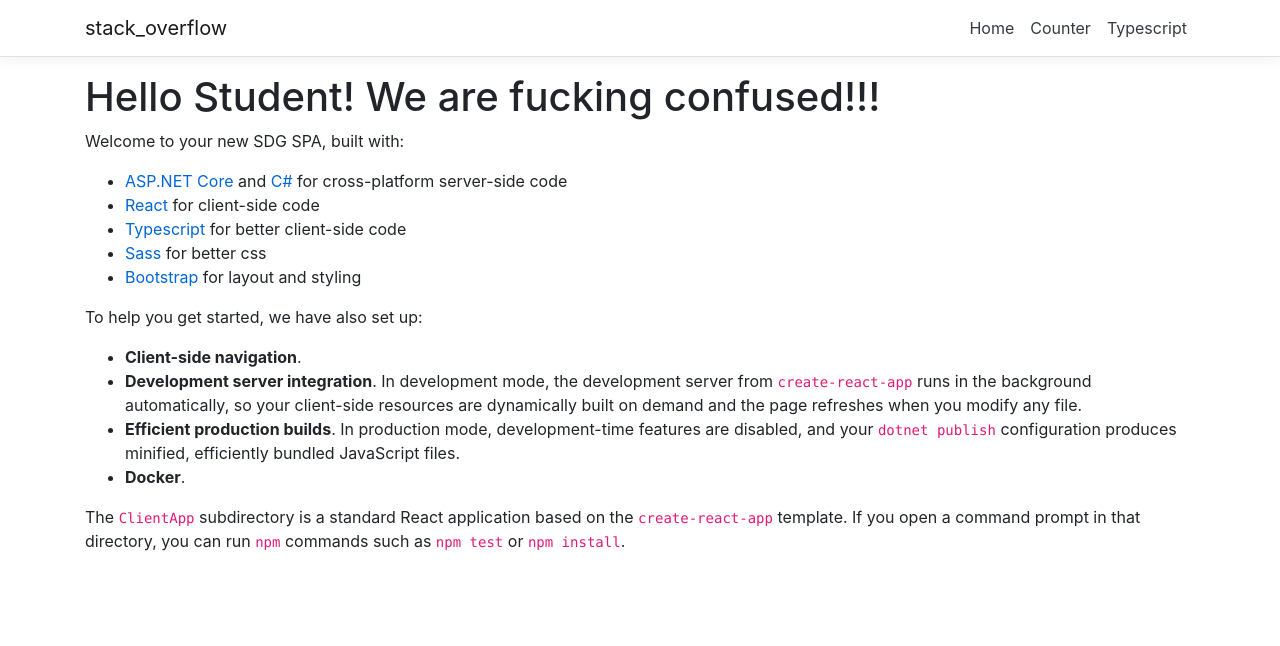
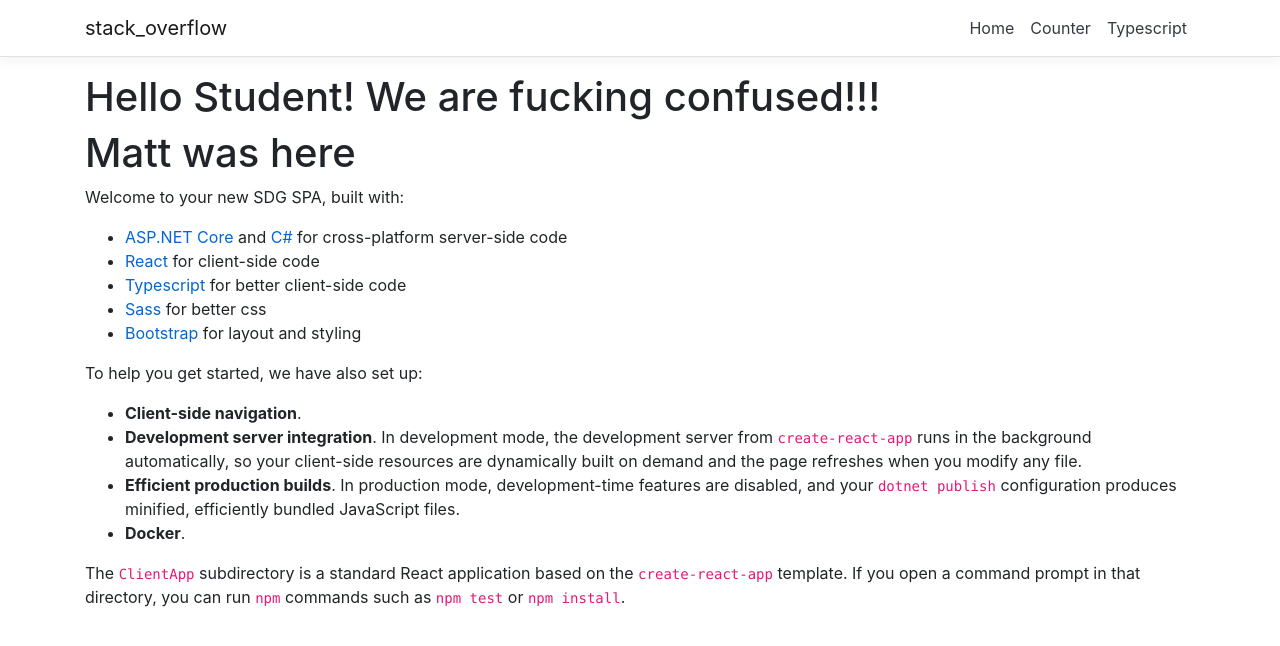
Before and after one commit to Evan-Gilbert-1212/stack-overflow, a React (Create React App) app in the folder ClientApp/: page / in a window 1280 px wide. Shown: the top 646 px of the page. Built offline with nearby package versions, Linux system fonts and the light colour scheme.

Commit message:
Matt made a change

```diff
--- a/ClientApp/src/pages/Home.jsx
+++ b/ClientApp/src/pages/Home.jsx
@@ -4,6 +4,7 @@ export function Home() {
   return (
     <div>
       <h1>Hello Student! We are fucking confused!!!</h1>
+      <h1>Matt was here</h1>
       <p>Welcome to your new SDG SPA, built with:</p>
       <ul>
         <li>
```
